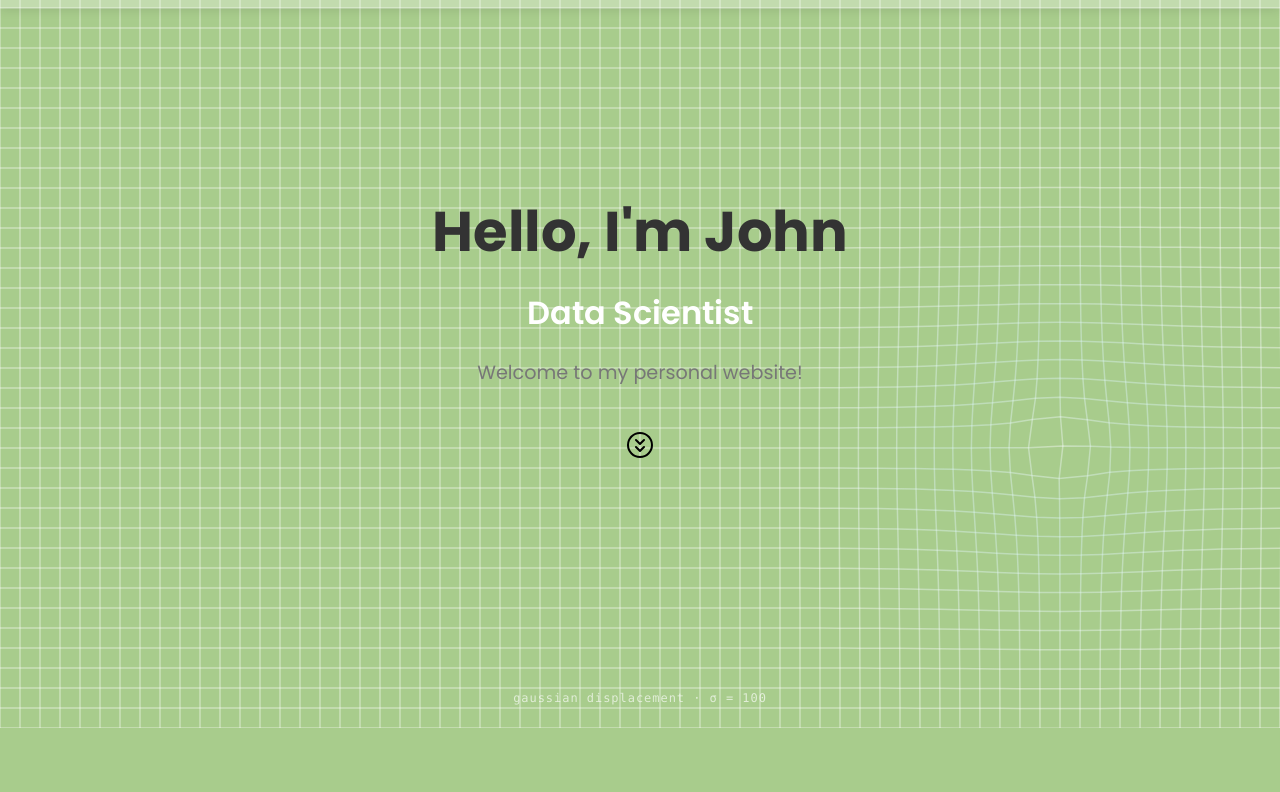
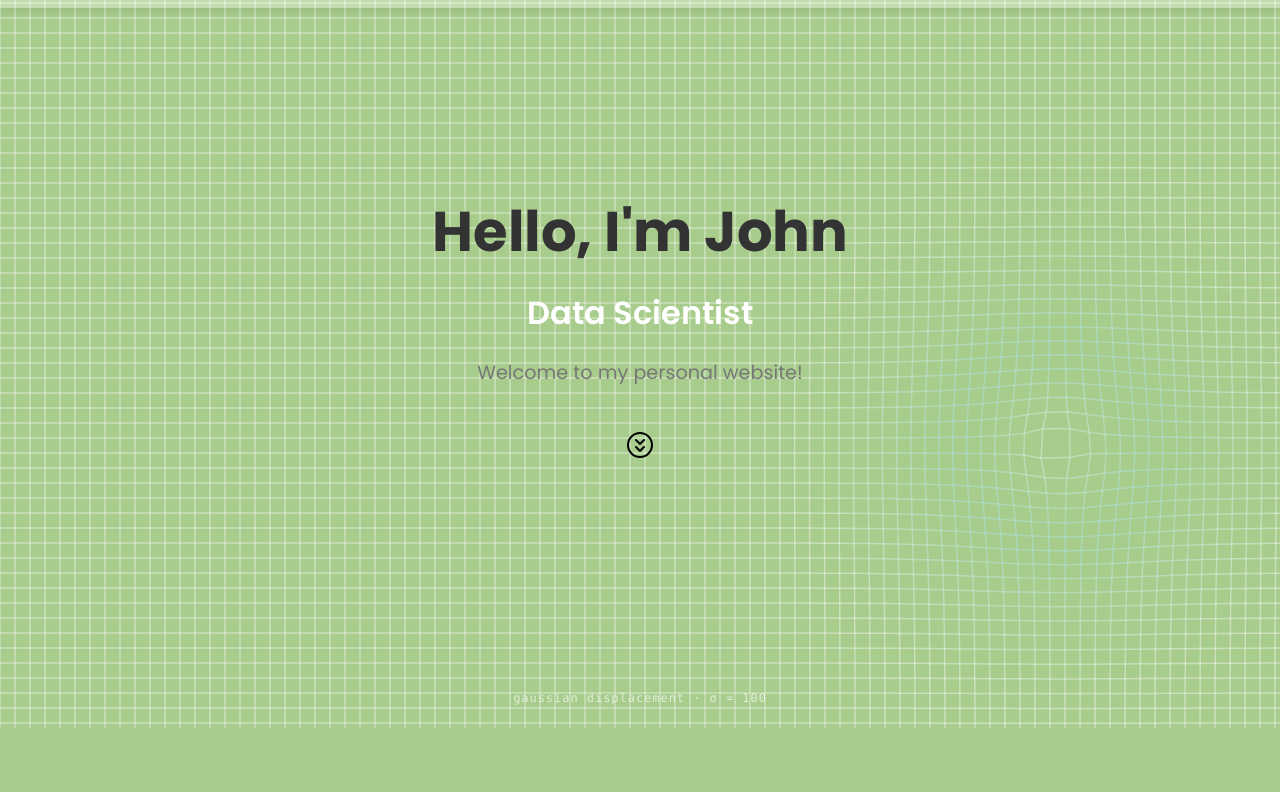
Before and after one commit to johnmrtnz/personal-site, an Astro site: page / in a window 1280 px wide. Shown: the part 72-864 px from the top of the page. Built offline with nearby package versions, Linux system fonts and the light colour scheme; Astro itself is replaced by a stand-in of ours.

Commit message:
Adjusting grid

```diff
--- a/src/components/Hero.tsx
+++ b/src/components/Hero.tsx
@@ -23,7 +23,7 @@ const Hero: React.FC<HeroProps> = ({ base = '' }) => {
   return (
     <section className="hero-section" id="hero">
       <InteractiveGrid
-        gridSpacing={isMobile ? 30 : 20}
+        gridSpacing={isMobile ? 20 : 15}
         displacement={isMobile ? 12 : 20}
         sigma={100}
         lineColor="rgba(255, 255, 255, 0.4)"
--- a/src/components/InteractiveGrid.tsx
+++ b/src/components/InteractiveGrid.tsx
@@ -176,8 +176,8 @@ const InteractiveGrid: React.FC<InteractiveGridProps> = ({
         const strength = k.amp / displacement;
         if (strength < 0.05) continue;
         const gradient = ctx.createRadialGradient(k.x, k.y, 0, k.x, k.y, sigma * 2.5);
-        gradient.addColorStop(0, `rgba(255, 255, 255, ${0.5 * strength})`);
-        gradient.addColorStop(0.45, `rgba(0, 180, 216, ${0.22 * strength})`);
+        gradient.addColorStop(0, `rgba(255, 255, 255, ${0.85 * strength})`);
+        gradient.addColorStop(0.4, `rgba(0, 180, 216, ${0.55 * strength})`);
         gradient.addColorStop(1, 'rgba(0, 180, 216, 0)');
         ctx.fillStyle = gradient;
         ctx.fillRect(0, 0, dimensions.width, dimensions.height);
```
